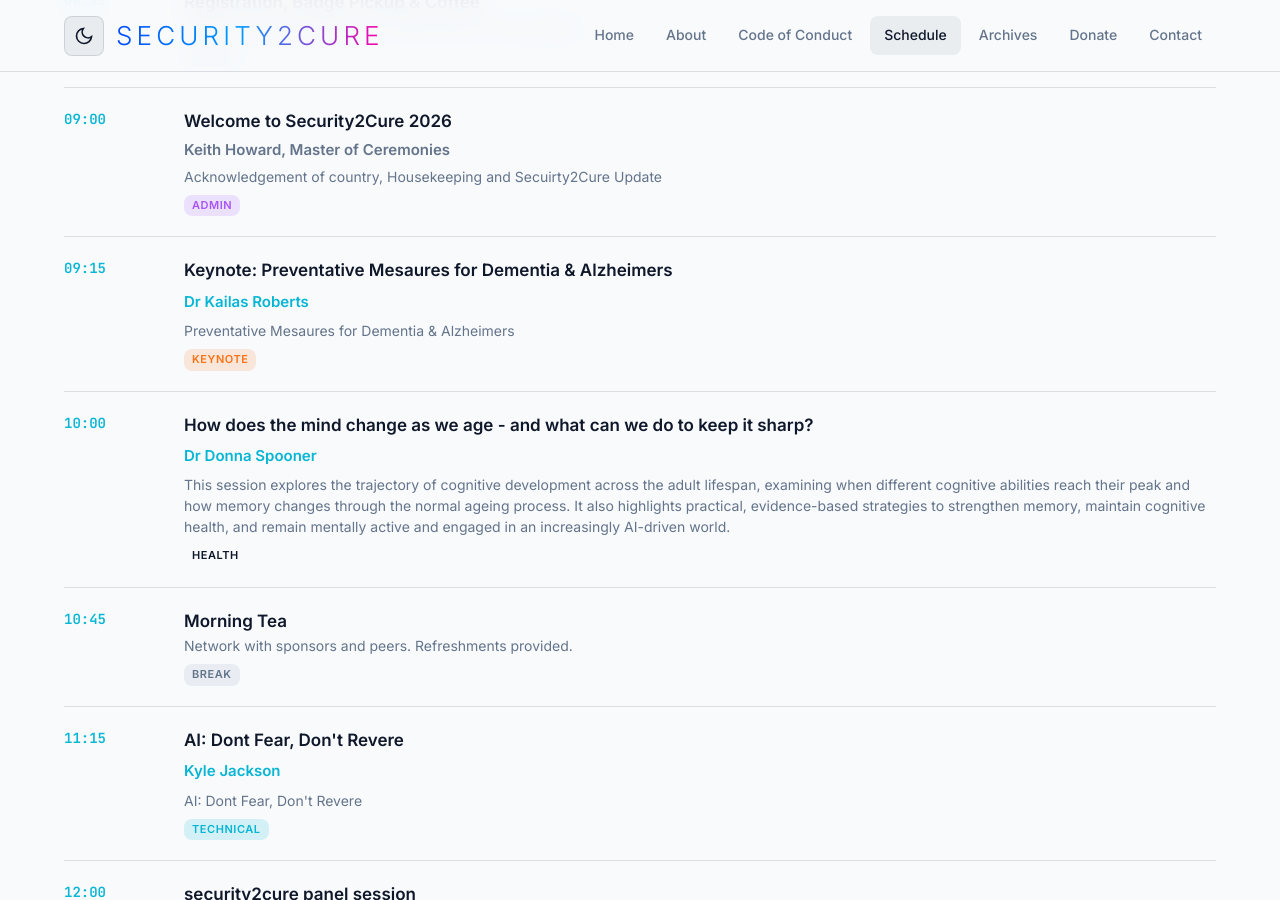
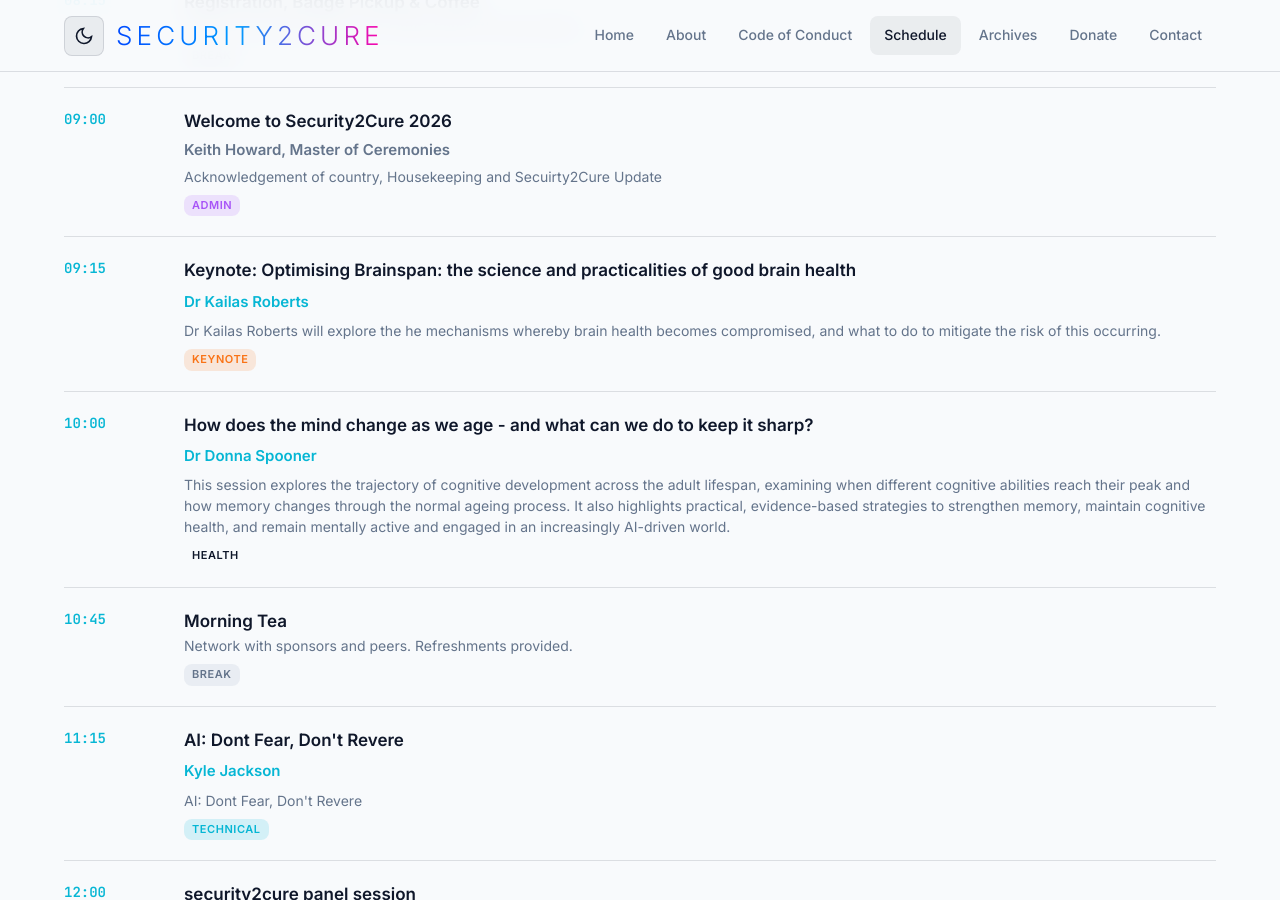
Before and after one commit to security2cure/security2cure-website, a Jekyll site: the page built from schedule.md, in a window 1280 px wide and 900 px high, scrolled down 585 px. Built offline with Jekyll 4.4.1, drawn with Linux system fonts in a browser that asks for light colours.

Commit message:
schedule5
schedule5

```diff
--- a/_data/schedule.yml
+++ b/_data/schedule.yml
@@ -13,9 +13,9 @@ tracks:
         tag: admin
 
       - time: "09:15"
-        title: "Keynote: Preventative Mesaures for Dementia  & Alzheimers "
+        title: "Keynote: Optimising Brainspan: the science and practicalities of good brain health"
         speaker_id: speaker-b
-        description: "Preventative Mesaures for Dementia  & Alzheimers"
+        description: "Dr Kailas Roberts will explore the he mechanisms whereby brain health becomes compromised, and what to do to mitigate the risk of this occurring."
         tag: keynote
 
       - time: "10:00"
```
